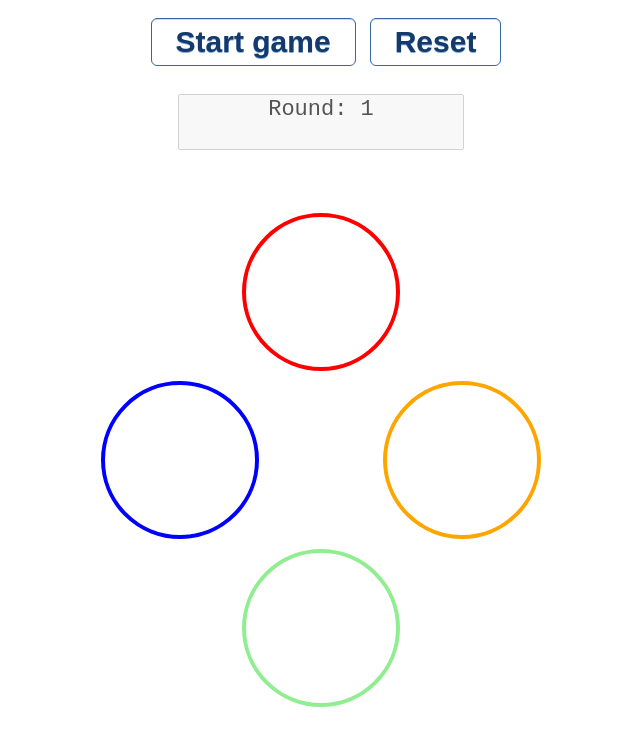
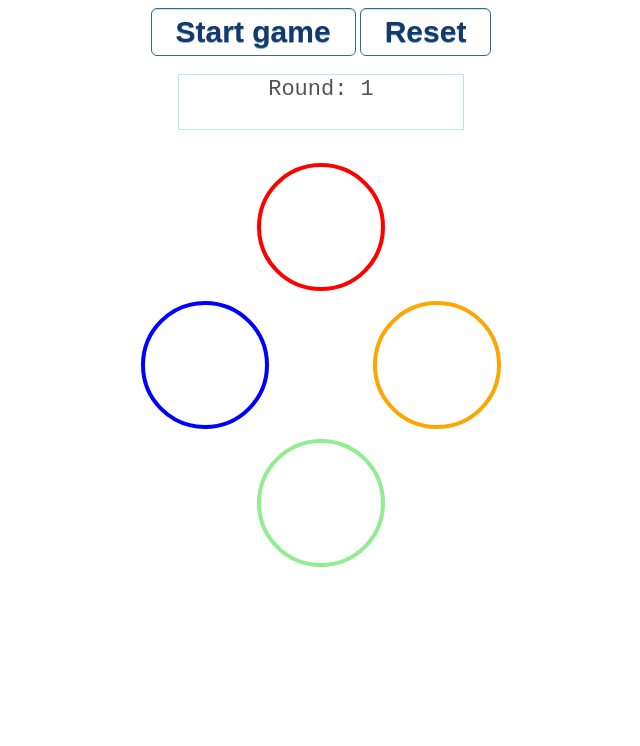
Before and after one commit to Code-Institute-Submissions/ciproject2, a plain HTML site: page index.html in a window 1280 px wide. Shown: the whole page, without its empty margins (319-959 px from the left). Drawn offline with nearby package versions, Linux system fonts and the light colour scheme.

Commit message:
moved some styling from .html to .css file Updated README

```diff
--- a/css/style.css
+++ b/css/style.css
@@ -17,6 +17,13 @@
 	text-decoration:none;
 	text-shadow:0px 1px 0px #7cacde;
 }
+#status {
+    border: 1px solid #bee2f9 ;
+    background-color: white;
+    text-align:center;
+    font-size: 22px;
+    resize: none;
+}
 .myButton:hover {
 	background-color:transparent;
 }
@@ -26,15 +33,15 @@
 }
 .game-div {
 
-    width: 150px;
-    height: 150px;
+    width: 120px;
+    height: 120px;
 
     display:inline-block;
     border-radius: 100px;
     margin: 5px;
 }
 .content-div {
-    width: 450px;
+    width: 370px;
     height: 500px;
     margin: auto;
 
--- a/index.html
+++ b/index.html
@@ -3,6 +3,7 @@
     <head>
         <meta charset="UTF-8">
         <title>Simple Simon game</title>
+        <meta name="viewport" content="width=device-width, initial-scale=1.0">
         <link rel="stylesheet" href="css/style.css" type="text/css" />
         <script src="https://ajax.googleapis.com/ajax/libs/jquery/3.3.1/jquery.min.js"></script>
         <script src="js/script.js"></script>
@@ -11,11 +12,11 @@
 
 
     <body>
-        <div style="width:100%; height:200px; text-align:center">
-            <button class="myButton" id="start" style="font-size:30px; margin: 10px" onclick="playNextRound(currentRound, false, true)">Start game</button>
+        <div style="width:100%; margin: 0 auto; height:150px; text-align:center">
+            <button class="myButton" id="start" style="font-size:30px;" onclick="playNextRound(currentRound, false, true)">Start game</button>
             <button class="myButton" style="font-size:30px;" onclick="resetGame()">Reset</button>
             <br/><br/>
-            <textarea disabled id="status" style="text-align:center;font-size: 22px;resize: none; ">Round: 1</textarea>
+            <textarea disabled id="status">Round: 1</textarea>
         </div>
         <div class="debug">
             <div id="debugdiv" style="float: left; overflow-y: scroll; width: 400px; height:400px;">
--- a/js/script.js
+++ b/js/script.js
@@ -108,8 +108,9 @@ function getRandomInt(min, max) {
 }
 
 function resetGame() {
-    $("#start").prop("disabled",false);
-    $("#start").css('color', '#14396a')
+    $("#start")
+    .prop("disabled",false)
+    .css('color', '#14396a');
 
     $('#status').text("Round: 1");
     currentRound = 1 ;
```
Also changed, not shown: 1 other file.
